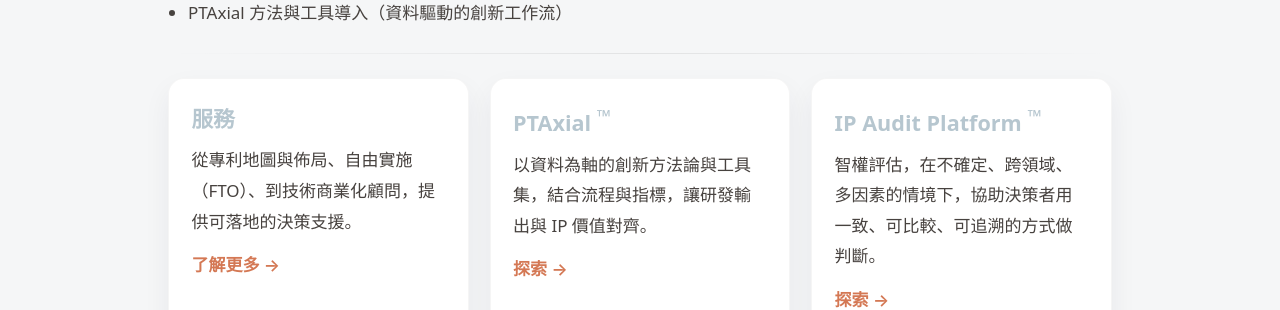
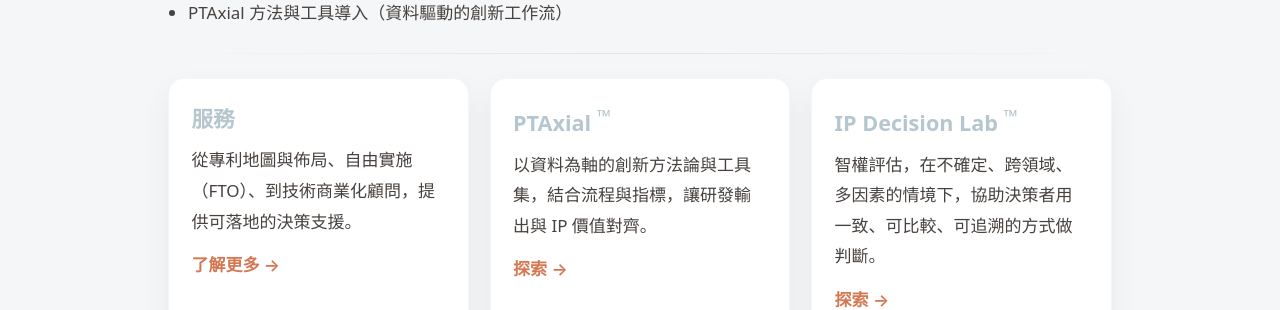
Before and after one commit to nuancenil/udipconsult, a Jekyll site: the page built from index.md, in a window 1280 px wide and 900 px high, scrolled down 390 px. Shown: the part 152-462 px from the top of the window. Built offline with Jekyll 4.4.1, drawn with Linux system fonts in a browser that asks for light colours.

Commit message:
YOUR COMMIT MESSAGE

```diff
--- a/index.md
+++ b/index.md
@@ -35,7 +35,7 @@
     <p><a href="{{ '/pataxial/' | relative_url }}">探索 →</a></p>
   </div>
     <div class="card">
-    <h3>IP Audit Platform <sup>™</sup></h3>
+    <h3>IP Decision Lab <sup>™</sup></h3>
     <p>智權評估，在不確定、跨領域、多因素的情境下，協助決策者用一致、可比較、可追溯的方式做判斷。</p>
     <p><a href="https://ip-audit.eudaimonia-ip.com" target="_blank" rel="noopener">探索 →</a></p>
   </div>
```
